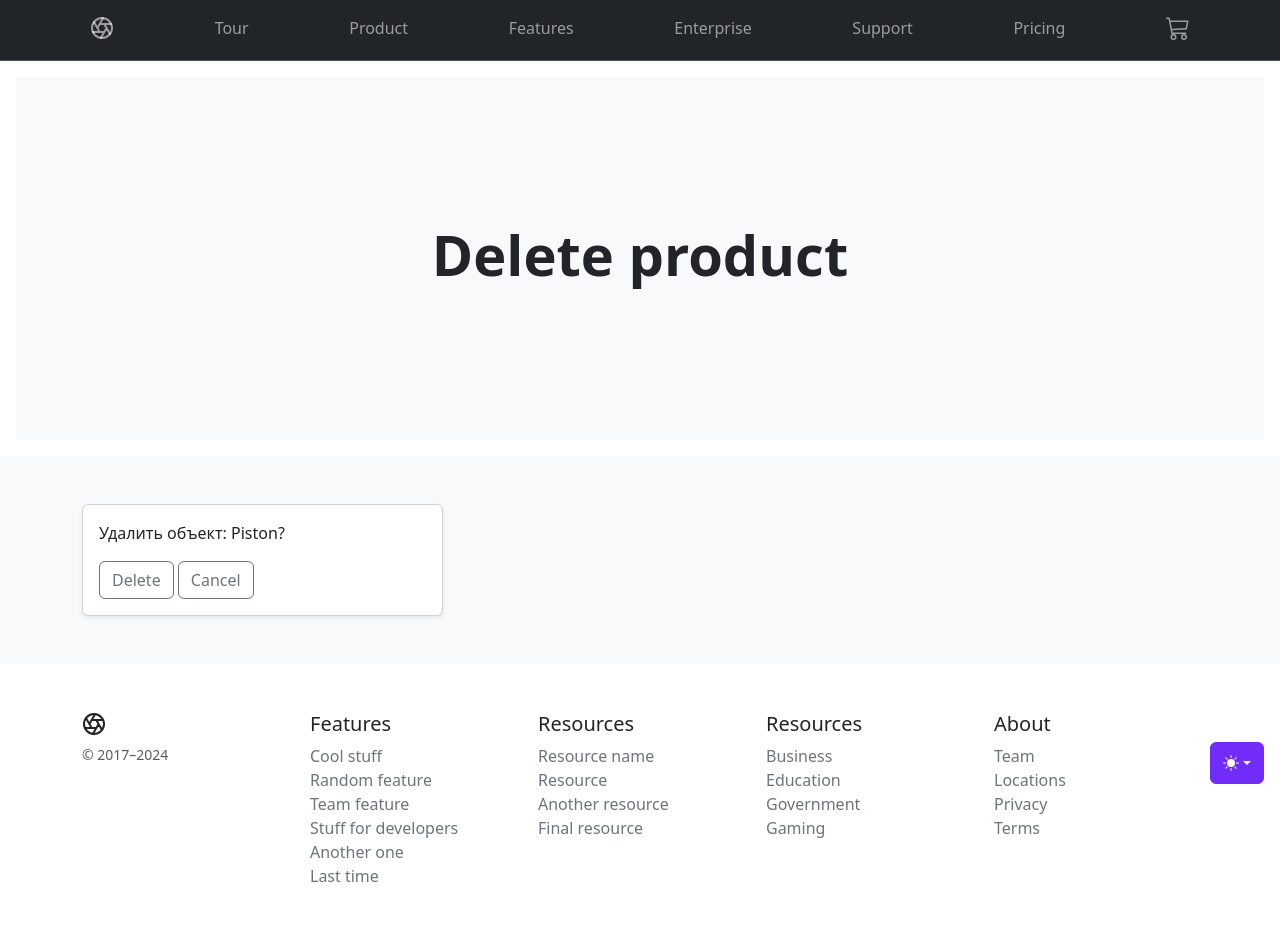
After one commit to ssher250110/homework, a Django app: page /catalog/13/delete/ in a window 1280 px wide. The commit adds this page. Run offline with Django 5.2, Linux system fonts and the light colour scheme; data comes from the database, SQL or seed files in the repository; some libraries are stand-ins or nearby versions.

Commit message:
added CBV DeleteView

```diff
--- /dev/null
+++ b/catalog/templates/catalog/product_confirm_delete.html
@@ -0,0 +1,28 @@
+{% extends 'catalog/base.html' %}
+{% load my_tags %}
+
+{% block title %}
+    <h2 class="display-4 fw-bold">{{ title }}</h2>
+{% endblock %}
+
+{% block content %}
+    <div class="album py-5 bg-body-tertiary">
+        <div class="container">
+            <div class="row row-cols-1 row-cols-sm-2 row-cols-md-3 g-3">
+                <div class="col">
+                    <div class="card shadow-sm">
+                        <div class="card-body">
+                            <p>Удалить объект: {{ object.name }}?</p>
+                            <form method="post">
+                                {% csrf_token %}
+                                <button type="submit" class="btn btn--sm btn-outline-secondary">Delete</button>
+                                <a class="btn btn--sm btn-outline-secondary"
+                                   href="{% url 'catalog:index' %}" role="button">Cancel</a>
+                            </form>
+                        </div>
+                    </div>
+                </div>
+            </div>
+        </div>
+    </div>
+{% endblock %}
--- a/catalog/templates/catalog/product_detail.html
+++ b/catalog/templates/catalog/product_detail.html
@@ -31,6 +31,8 @@
                                 </a>
                                 <a class="btn btn--sm btn-outline-secondary"
                                    href="{% url 'catalog:update_product' object.id %}" role="button">Update</a>
+                                <a class="btn btn--sm btn-outline-secondary"
+                                   href="{% url 'catalog:delete_product' object.id %}" role="button">Delete</a>
                             </div>
                         </div>
                     </div>
--- a/catalog/urls.py
+++ b/catalog/urls.py
@@ -1,7 +1,8 @@
 from django.urls import path
 
 from catalog.apps import CatalogConfig
-from catalog.views import contact_info, ProductListView, ProductDetailView, ProductCreateView, ProductUpdateView
+from catalog.views import contact_info, ProductListView, ProductDetailView, ProductCreateView, ProductUpdateView, \
+    ProductDeleteView
 
 app_name = CatalogConfig.name
 urlpatterns = [
@@ -9,5 +10,6 @@ urlpatterns = [
     path('catalog/<int:pk>/', ProductDetailView.as_view(), name='product_info'),
     path('catalog/create/', ProductCreateView.as_view(), name='create_product'),
     path('catalog/<int:pk>/update/', ProductUpdateView.as_view(), name='update_product'),
+    path('catalog/<int:pk>/delete/', ProductDeleteView.as_view(), name='delete_product'),
     path('contact', contact_info, name='contact_info'),
 ]
--- a/catalog/views.py
+++ b/catalog/views.py
@@ -1,6 +1,6 @@
 from django.shortcuts import render
 from django.urls import reverse_lazy
-from django.views.generic import ListView, DetailView, CreateView, UpdateView
+from django.views.generic import ListView, DetailView, CreateView, UpdateView, DeleteView
 
 from catalog.models import Product
 
@@ -46,6 +46,16 @@ class ProductUpdateView(UpdateView):
         return context
 
 
+class ProductDeleteView(DeleteView):
+    model = Product
+    success_url = reverse_lazy('catalog:index')
+
+    def get_context_data(self, **kwargs):
+        context = super().get_context_data(**kwargs)
+        context['title'] = 'Delete product'
+        return context
+
+
 def contact_info(request):
     if request.method == 'POST':
         name = request.POST.get('name')
```
